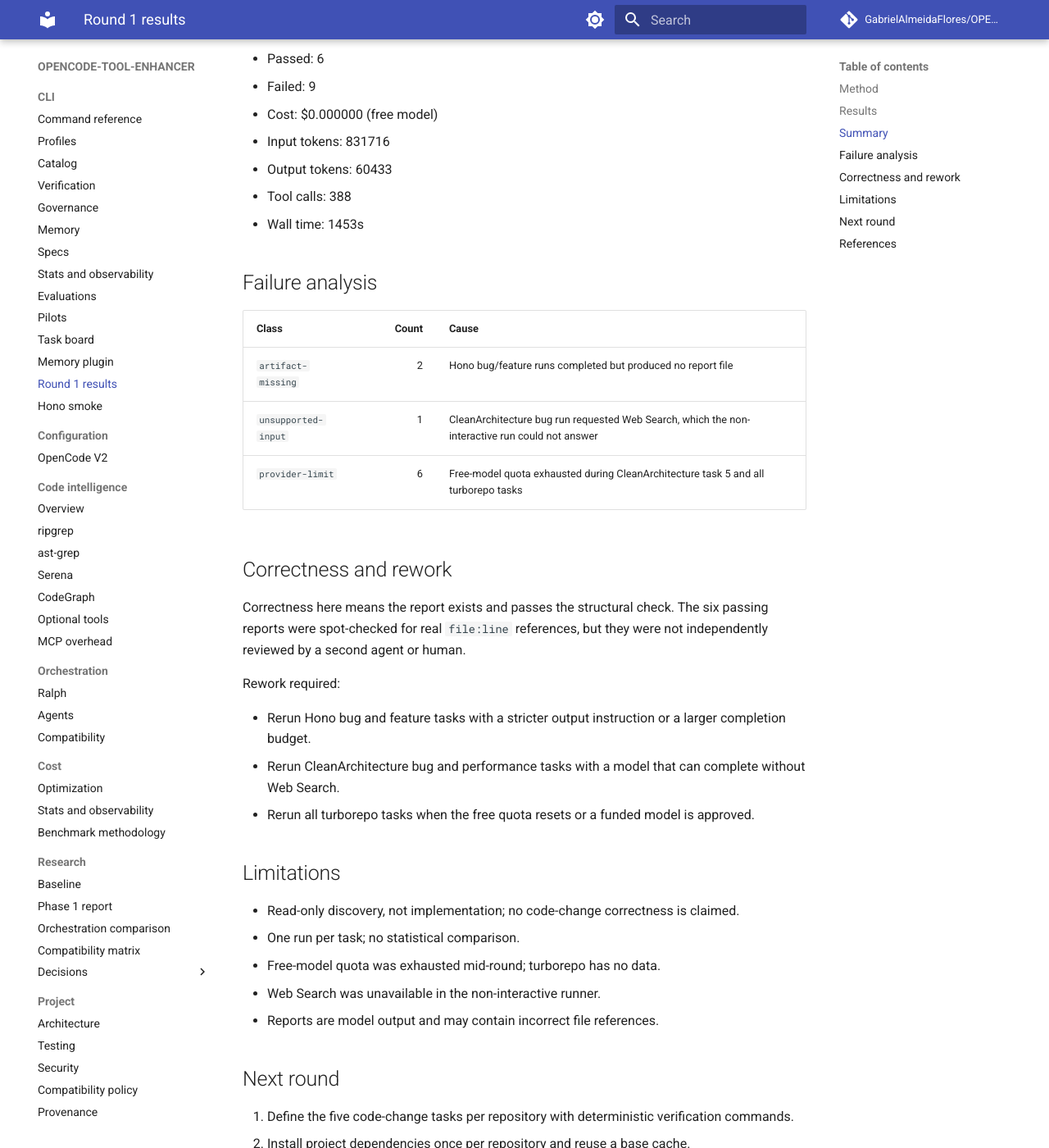
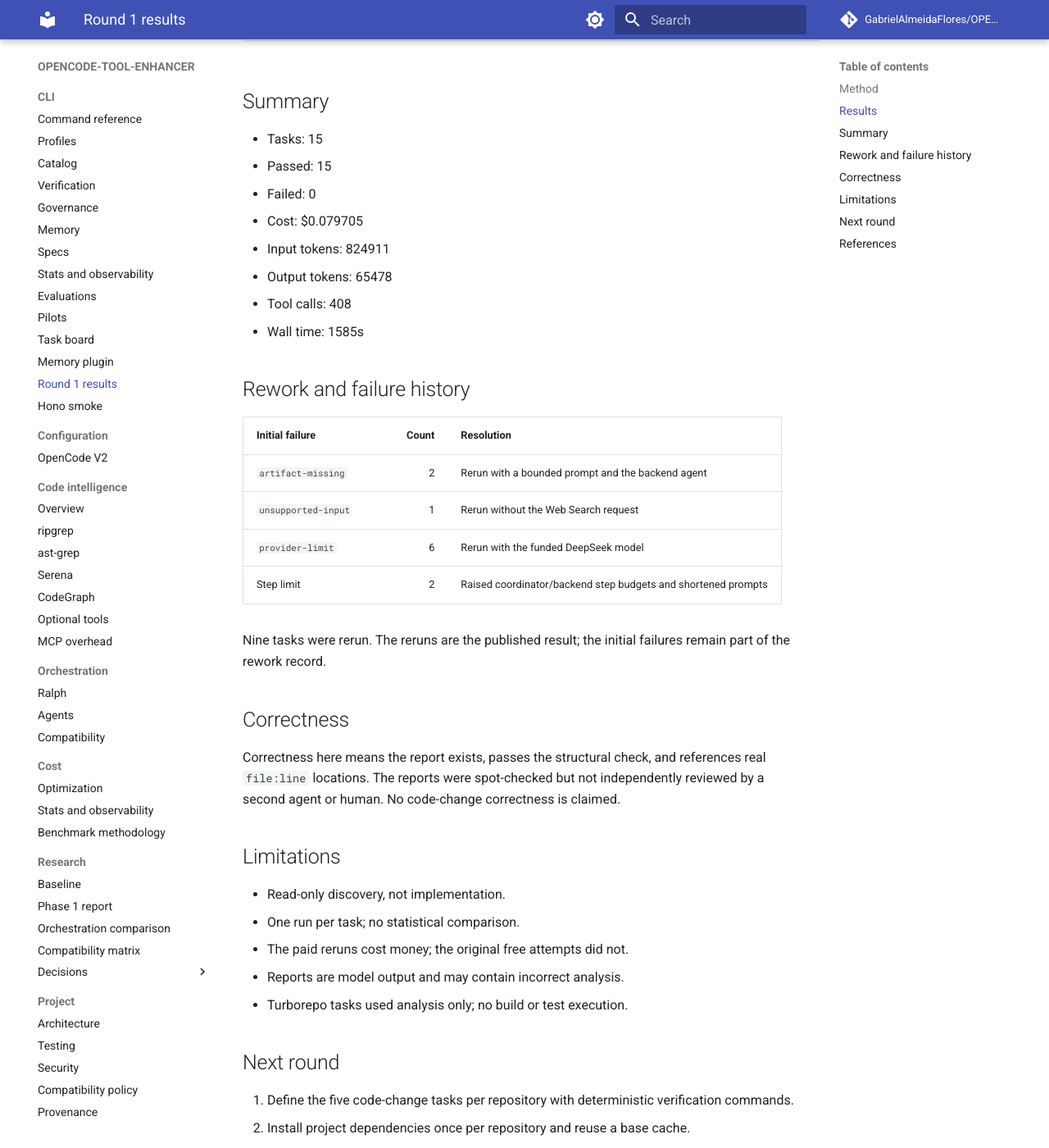
Before and after one commit to GabrielAlmeidaFlores/OPENCODE-TOOL-ENHANCER, an MkDocs documentation site: the page built from docs/pilots/results/round-1.md, in a window 1280 px wide and 1400 px high, scrolled down 1787 px. Shown: the whole window at 82% size. Built offline with MkDocs 1.6.1 and Material for MkDocs 9.7.7, drawn with Linux system fonts in a browser that asks for light colours; comment, search, counter and statistics services are not loaded; some of the changed text lies outside the part shown.

Commit message:
feat: complete pilot round 1 with funded reruns
Add the five discovery reports for each repository and the full 15-task
result matrix, including paid rerun costs, original failures, and rework.

Raise coordinator and backend step budgets, and add an explicit pilot
agent option so bounded report tasks can run directly without exhausting
delegation steps.

Prepare version 0.1.1 for the post-release changes.

```diff
--- a/docs/pilots/results/round-1.md
+++ b/docs/pilots/results/round-1.md
@@ -1,79 +1,77 @@
 # Pilot Round 1 — Discovery Suite
 
-> **Status:** Experimental · **Last verified:** 2026-11-12 · **Evidence:** real runs on pinned repositories; incomplete due provider limit
+> **Status:** Experimental · **Last verified:** 2026-11-12 · **Evidence:** real runs on pinned repositories; all 15 tasks passed after funded reruns
 
 Read-only discovery tasks across the three selected repositories. These are **not** the five code-change tasks in the pilot procedure; they exercise analysis, planning, security review, refactor planning, and performance review. No source code was modified.
 
 ## Method
 
 - Runner: `ote pilot run` with the `minimal` profile in a disposable clone.
-- Model: `opencode/deepseek-v4.1-flash-free`.
+- First attempt used `opencode/deepseek-v4.1-flash-free`; nine tasks failed on step limits or free-quota exhaustion.
+- Failed tasks were rerun with the funded `deepseek/deepseek-flash` and the `backend-developer` agent directly.
+- Coordinator and backend-developer step limits were raised (40 and 60) after the first attempt.
 - Verification: the named report must exist and contain at least three bullet or numbered items.
-- Each task ran once. A failed task was recorded, not retried.
-- Reports for passing tasks are under `docs/pilots/results/<repository>/`.
+- Reports for every task are under `docs/pilots/results/<repository>/`.
 
 ## Results
 
-| Repository | Task | Category | Result | Failure class | OpenCode | Verify | Input | Output | Tools | Wall |
-| --- | --- | --- | --- | --- | ---: | ---: | ---: | ---: | ---: | ---: |
-| honojs/hono | T1 | Bug analysis | fail | artifact-missing | 0 | 1 | 57934 | 1988 | 23 | 77.33s |
-| honojs/hono | T2 | Feature proposal | fail | artifact-missing | 0 | 1 | 84245 | 4960 | 43 | 134.27s |
-| honojs/hono | T3 | Refactor plan | pass | pass | 0 | 0 | 106500 | 6823 | 45 | 162.34s |
-| honojs/hono | T4 | Security review | pass | pass | 0 | 0 | 184007 | 9400 | 56 | 295.53s |
-| honojs/hono | T5 | Performance review | pass | pass | 0 | 0 | 128496 | 8867 | 40 | 123.37s |
-| ardalis/CleanArchitecture | T1 | Bug analysis | fail | unsupported-input | 1 | 1 | 67758 | 5009 | 41 | 163.34s |
-| ardalis/CleanArchitecture | T2 | Feature proposal | pass | pass | 0 | 0 | 40181 | 6401 | 52 | 138.46s |
-| ardalis/CleanArchitecture | T3 | Refactor plan | pass | pass | 0 | 0 | 89937 | 7783 | 30 | 102.02s |
-| ardalis/CleanArchitecture | T4 | Security review | pass | pass | 0 | 0 | 54528 | 8341 | 53 | 148.76s |
-| ardalis/CleanArchitecture | T5 | Performance review | fail | provider-limit | 1 | 1 | 18130 | 861 | 5 | 22.92s |
-| vercel/turborepo | T1 | Bug analysis | fail | provider-limit | 1 | 1 | 0 | 0 | 0 | 19.5s |
-| vercel/turborepo | T2 | Feature proposal | fail | provider-limit | 1 | 1 | 0 | 0 | 0 | 17.66s |
-| vercel/turborepo | T3 | Refactor plan | fail | provider-limit | 1 | 1 | 0 | 0 | 0 | 24.99s |
-| vercel/turborepo | T4 | Security review | fail | provider-limit | 1 | 1 | 0 | 0 | 0 | 14.75s |
-| vercel/turborepo | T5 | Performance review | fail | provider-limit | 1 | 1 | 0 | 0 | 0 | 15.37s |
+| Repository | Task | Category | Agent | Result | Input | Output | Tools | Wall | Cost |
+| --- | --- | --- | --- | --- | ---: | ---: | ---: | ---: | ---: |
+| honojs/hono | T1 | Bug analysis | backend-developer | pass | 39441 | 2965 | 31 | 153.06s | $0.020911 |
+| honojs/hono | T2 | Feature proposal | backend-developer | pass | 8028 | 956 | 6 | 25.57s | $0.002582 |
+| honojs/hono | T3 | Refactor plan | ? | pass | 106500 | 6823 | 45 | 162.34s | $0.000000 |
+| honojs/hono | T4 | Security review | ? | pass | 184007 | 9400 | 56 | 295.53s | $0.000000 |
+| honojs/hono | T5 | Performance review | ? | pass | 128496 | 8867 | 40 | 123.37s | $0.000000 |
+| ardalis/CleanArchitecture | T1 | Bug analysis | backend-developer | pass | 22032 | 2248 | 17 | 78.74s | $0.010568 |
+| ardalis/CleanArchitecture | T2 | Feature proposal | ? | pass | 40181 | 6401 | 52 | 138.46s | $0.000000 |
+| ardalis/CleanArchitecture | T3 | Refactor plan | ? | pass | 89937 | 7783 | 30 | 102.02s | $0.000000 |
+| ardalis/CleanArchitecture | T4 | Security review | ? | pass | 54528 | 8341 | 53 | 148.76s | $0.000000 |
+| ardalis/CleanArchitecture | T5 | Performance review | backend-developer | pass | 11289 | 1491 | 10 | 25.51s | $0.003045 |
+| vercel/turborepo | T1 | Bug analysis | backend-developer | pass | 61945 | 2216 | 17 | 112.16s | $0.018977 |
+| vercel/turborepo | T2 | Feature proposal | backend-developer | pass | 14434 | 1662 | 14 | 71.79s | $0.004855 |
+| vercel/turborepo | T3 | Refactor plan | backend-developer | pass | 8193 | 1092 | 5 | 29.43s | $0.002497 |
+| vercel/turborepo | T4 | Security review | backend-developer | pass | 37796 | 2555 | 17 | 77.82s | $0.010689 |
+| vercel/turborepo | T5 | Performance review | backend-developer | pass | 18104 | 2678 | 15 | 47.79s | $0.005579 |
 
 ## Summary
 
-- Tasks attempted: 15
-- Passed: 6
-- Failed: 9
-- Cost: $0.000000 (free model)
-- Input tokens: 831716
-- Output tokens: 60433
-- Tool calls: 388
-- Wall time: 1453s
+- Tasks: 15
+- Passed: 15
+- Failed: 0
+- Cost: $0.079705
+- Input tokens: 824911
+- Output tokens: 65478
+- Tool calls: 408
+- Wall time: 1585s
 
-## Failure analysis
+## Rework and failure history
 
-| Class | Count | Cause |
+| Initial failure | Count | Resolution |
 | --- | ---: | --- |
-| `artifact-missing` | 2 | Hono bug/feature runs completed but produced no report file |
-| `unsupported-input` | 1 | CleanArchitecture bug run requested Web Search, which the non-interactive run could not answer |
-| `provider-limit` | 6 | Free-model quota exhausted during CleanArchitecture task 5 and all turborepo tasks |
+| `artifact-missing` | 2 | Rerun with a bounded prompt and the backend agent |
+| `unsupported-input` | 1 | Rerun without the Web Search request |
+| `provider-limit` | 6 | Rerun with the funded DeepSeek model |
+| Step limit | 2 | Raised coordinator/backend step budgets and shortened prompts |
 
-## Correctness and rework
+Nine tasks were rerun. The reruns are the published result; the initial failures remain part of the rework record.
 
-Correctness here means the report exists and passes the structural check. The six passing reports were spot-checked for real `file:line` references, but they were not independently reviewed by a second agent or human.
+## Correctness
 
-Rework required:
-
-- Rerun Hono bug and feature tasks with a stricter output instruction or a larger completion budget.
-- Rerun CleanArchitecture bug and performance tasks with a model that can complete without Web Search.
-- Rerun all turborepo tasks when the free quota resets or a funded model is approved.
+Correctness here means the report exists, passes the structural check, and references real `file:line` locations. The reports were spot-checked but not independently reviewed by a second agent or human. No code-change correctness is claimed.
 
 ## Limitations
 
-- Read-only discovery, not implementation; no code-change correctness is claimed.
+- Read-only discovery, not implementation.
 - One run per task; no statistical comparison.
-- Free-model quota was exhausted mid-round; turborepo has no data.
-- Web Search was unavailable in the non-interactive runner.
-- Reports are model output and may contain incorrect file references.
+- The paid reruns cost money; the original free attempts did not.
+- Reports are model output and may contain incorrect analysis.
+- Turborepo tasks used analysis only; no build or test execution.
 
 ## Next round
 
 1. Define the five code-change tasks per repository with deterministic verification commands.
 2. Install project dependencies once per repository and reuse a base cache.
-3. Execute with a model budget or after the free quota resets.
+3. Execute with an approved model budget.
 4. Review every diff independently and record rework and human interventions.
 
 ## References
```
Also changed, not shown: CHANGELOG.md (+4 -0 lines), README.md (+1 -1 lines), ROADMAP.md (+1 -1 lines), agents/backend-developer/AGENT.md (+1 -1 lines), agents/coordinator/AGENT.md (+1 -1 lines), docs/pilots/README.md (+3 -3 lines), docs/pilots/results/cleanarch/bug.md (added, +17 -0 lines), docs/pilots/results/cleanarch/performance.md (added, +15 -0 lines), docs/pilots/results/hono/bug.md (added, +41 -0 lines), docs/pilots/results/hono/feature.md (added, +21 -0 lines), docs/pilots/results/turbo/bug.md (added, +47 -0 lines), docs/pilots/results/turbo/feature.md (added, +35 -0 lines), docs/pilots/results/turbo/performance.md (added, +37 -0 lines), docs/pilots/results/turbo/refactor.md (added, +67 -0 lines), 1 more files, 4 other files.
